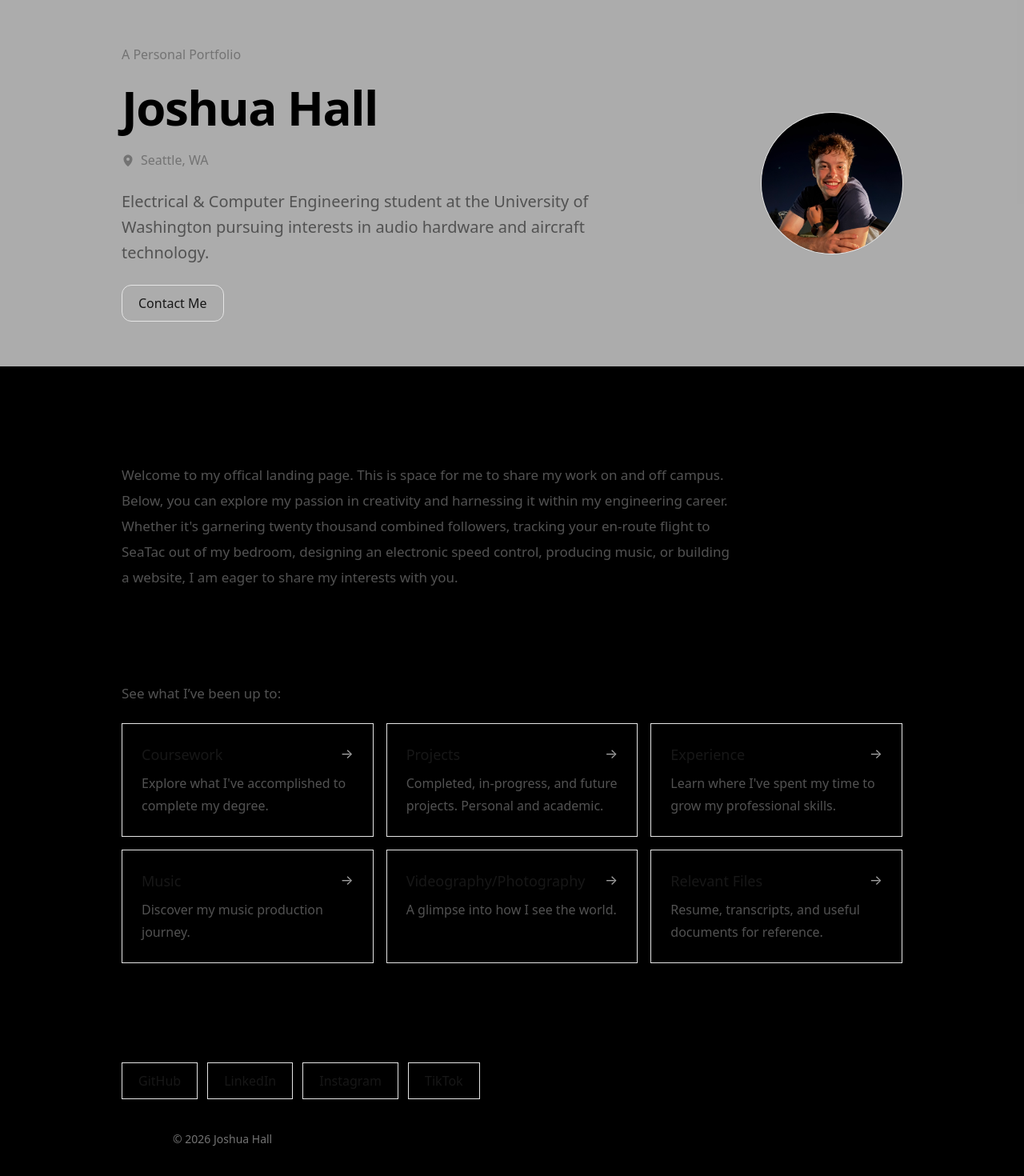
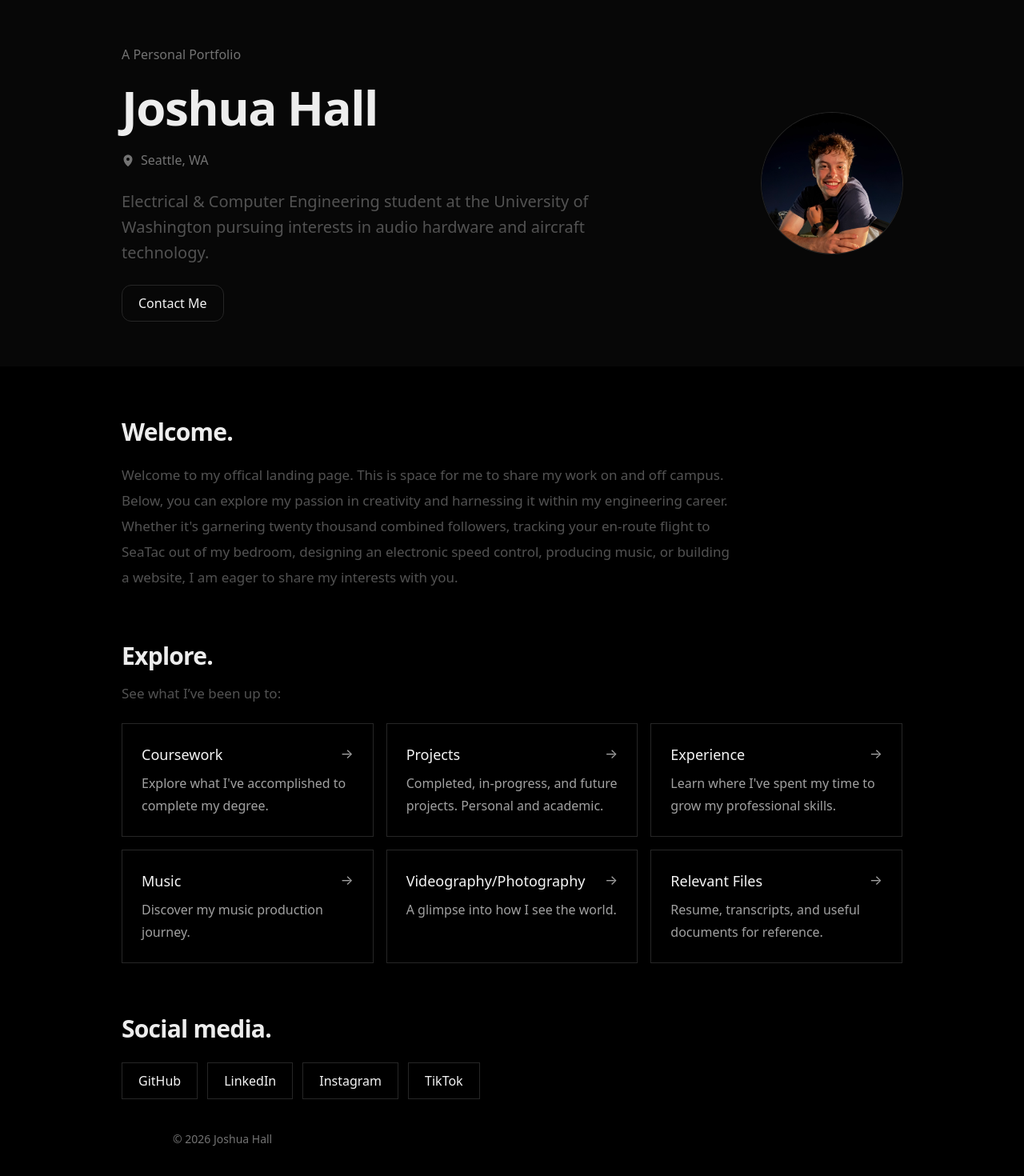
Before and after one commit to akimbomacintosh/portfolio, a Next.js app: page / in a window 1280 px wide. Shown: the top 1470 px of the page at 80% size. Built offline with nearby package versions, Linux system fonts and the light colour scheme.

Commit message:
fixed a bug related to light and dark mode making text unreadable

```diff
--- a/app/globals.css
+++ b/app/globals.css
@@ -2,7 +2,7 @@
 
 :root {
   --background: #000000;
-  --foreground: #000000;
+  --foreground: #ededed;
 }
 
 @theme inline {
@@ -12,12 +12,6 @@
   --font-mono: var(--font-geist-mono);
 }
 
-@media (prefers-color-scheme: dark) {
-  :root {
-    --background: #000000;
-    --foreground: #ededed;
-  }
-}
 
 body {
   background: var(--background);
--- a/app/layout.tsx
+++ b/app/layout.tsx
@@ -12,8 +12,8 @@ export default function RootLayout({
   children: React.ReactNode;
 }) {
   return (
-    <html lang="en">
-      <body className="text-neutral-900">
+    <html lang="en" className="dark">
+      <body className="text-neutral-100">
         <NavBar />
         {children}
 
--- a/app/page.tsx
+++ b/app/page.tsx
@@ -35,7 +35,7 @@ export default function Home() {
   return (
     <main className="mx-auto max-w-5xl px-6 text-[17px]">
       {/* Hero */}
-      <section className="relative left-1/2 right-1/2 w-screen -mx-[50vw] bg-neutral-100/70 py-14 dark:bg-neutral-900/30">
+      <section className="relative left-1/2 right-1/2 w-screen -mx-[50vw] bg-neutral-900/30 py-14">
         <div className="mx-auto max-w-5xl px-6">
           <div className="grid gap-10 sm:grid-cols-[1fr_auto] sm:items-center">
   <div className="space-y-6">
@@ -69,7 +69,7 @@ export default function Home() {
         <div className="flex flex-wrap gap-3">
           <a
             href="/contact"
-            className="rounded-xl border border-neutral-200 px-5 py-2.5 text-base font-medium text-neutral-900 transition-colors hover:bg-neutral-50 dark:border-neutral-800 dark:text-neutral-100 dark:hover:bg-neutral-900"
+            className="rounded-xl border border-neutral-800 px-5 py-2.5 text-base font-medium text-neutral-100 transition-colors hover:bg-neutral-900"
           >
             Contact Me
           </a>
@@ -80,7 +80,7 @@ export default function Home() {
             <img
               src="/me.jpg"
               alt="Photo of Joshua Hall"
-              className="h-40 w-40 rounded-full object-cover ring-1 ring-neutral-200 dark:ring-neutral-800 sm:h-44 sm:w-44"
+              className="h-40 w-40 rounded-full object-cover ring-1 ring-neutral-800 sm:h-44 sm:w-44"
             />
           </div>
         </div>
@@ -109,15 +109,15 @@ export default function Home() {
             <a
               key={s.title}
               href={s.href}
-              className="shimmer-box group rounded-none border border-neutral-200 p-6 transition-colors hover:border-neutral-300 hover:bg-neutral-50 dark:border-neutral-800 dark:hover:border-neutral-700 dark:hover:bg-neutral-900"
+              className="shimmer-box group rounded-none border border-neutral-800 p-6 transition-colors hover:border-neutral-700 hover:bg-neutral-900"
             >
               <div className="flex items-start justify-between gap-3">
-                <h3 className="text-lg font-medium text-neutral-900 dark:text-neutral-100">{s.title}</h3>
-                <span className="text-neutral-400 transition-colors group-hover:text-neutral-600 dark:group-hover:text-neutral-300">
+                <h3 className="text-lg font-medium text-neutral-100">{s.title}</h3>
+                <span className="text-neutral-400 transition-colors group-hover:text-neutral-300">
                   →
                 </span>
               </div>
-              <p className="mt-2 text-base leading-7 text-neutral-600 dark:text-neutral-400">{s.desc}</p>
+              <p className="mt-2 text-base leading-7 text-neutral-400">{s.desc}</p>
             </a>
           ))}
         </div>
@@ -130,25 +130,25 @@ export default function Home() {
 
         <div className="mt-6 flex flex-wrap gap-3">
           <a
-            className="rounded-none border border-neutral-200 px-5 py-2.5 text-base font-medium text-neutral-900 transition-colors hover:bg-neutral-50 dark:border-neutral-800 dark:text-neutral-100 dark:hover:bg-neutral-900"
+            className="rounded-none border border-neutral-800 px-5 py-2.5 text-base font-medium text-neutral-100 transition-colors hover:bg-neutral-900"
             href="#"
           >
             GitHub
           </a>
           <a
-            className="rounded-none border border-neutral-200 px-5 py-2.5 text-base font-medium text-neutral-900 transition-colors hover:bg-neutral-50 dark:border-neutral-800 dark:text-neutral-100 dark:hover:bg-neutral-900"
+            className="rounded-none border border-neutral-800 px-5 py-2.5 text-base font-medium text-neutral-100 transition-colors hover:bg-neutral-900"
             href="#"
           >
             LinkedIn
           </a>
           <a
-            className="rounded-none border border-neutral-200 px-5 py-2.5 text-base font-medium text-neutral-900 transition-colors hover:bg-neutral-50 dark:border-neutral-800 dark:text-neutral-100 dark:hover:bg-neutral-900"
+            className="rounded-none border border-neutral-800 px-5 py-2.5 text-base font-medium text-neutral-100 transition-colors hover:bg-neutral-900"
             href="https://www.instagram.com/jjoshuahall.vid/"
           >
             Instagram
           </a>
           <a
-            className="rounded-none border border-neutral-200 px-5 py-2.5 text-base font-medium text-neutral-900 transition-colors hover:bg-neutral-50 dark:border-neutral-800 dark:text-neutral-100 dark:hover:bg-neutral-900"
+            className="rounded-none border border-neutral-800 px-5 py-2.5 text-base font-medium text-neutral-100 transition-colors hover:bg-neutral-900"
             href="https://www.tiktok.com/@joshuahall.vid?is_from_webapp=1&sender_device=pc"
           >
             TikTok
```
